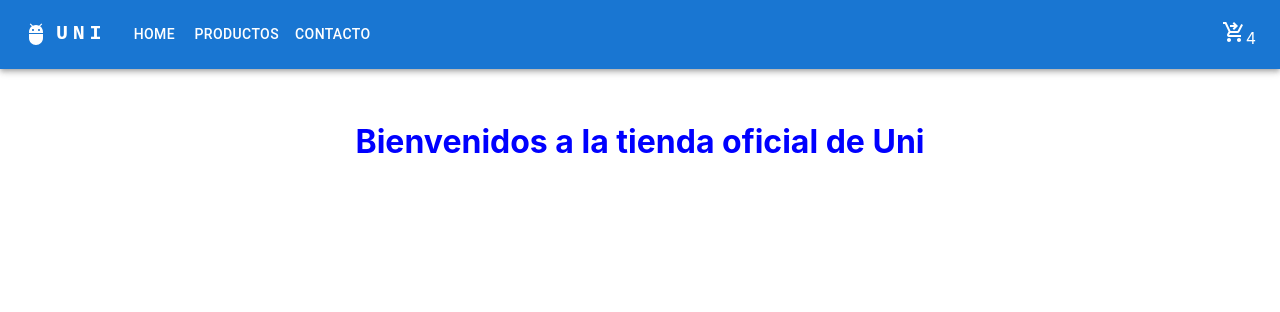
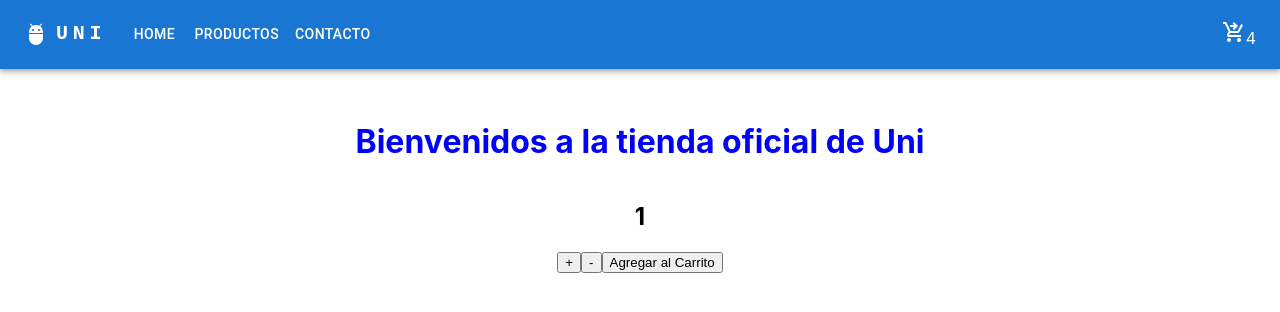
Before and after one commit to Lucasjv/clase-Vanini, a React (Create React App) app: page / in a window 1280 px wide. Shown: the top 312 px of the page. Built offline with nearby package versions, Linux system fonts and the light colour scheme; the HTML template or start-up script is replaced by a standard one.

Commit message:
Entrega Contador

```diff
--- a/src/App.css
+++ b/src/App.css
@@ -36,3 +36,10 @@
     transform: rotate(360deg);
   }
 }
+
+.Count {
+  display: flex;
+ justify-content: center;
+  align-items: center;
+  text-align: center;
+}
--- a/src/App.js
+++ b/src/App.js
@@ -1,13 +1,27 @@
 
 import './App.css';
+
 import ItemListContainer from './components/itemList/ItemListContainer';
 import MUNavBar from './components/MUNavBar';
+import ItemCount from './components/ItemCount';
+
+
 
 function App() {
+const onAdd = (count) => {
+
+  alert(`Agregaste ${count} productos al carrito`)
+}
+
+
+
   return (
     <>
    <MUNavBar/>
    <ItemListContainer greetings={"Bienvenidos a la tienda oficial de Uni"}/>
+   <div className='Count'>
+   <ItemCount initial = {1} max = {10} onAdd = {onAdd}/>
+   </div>
    </>
   );
 }
--- /dev/null
+++ b/src/components/ItemCount.jsx
@@ -0,0 +1,56 @@
+
+import React, { useState } from 'react'
+
+
+
+const ItemCount = ({initial, max, onAdd}) =>{
+
+
+
+  const [count, setCount] = useState(initial)
+
+
+
+const sumar = () =>{
+  if (count < max){
+
+
+  setCount(count + 1)
+}
+
+ else {
+  alert (`No puedes agregar mas productos a tu carrito`)
+}
+}
+
+const restar = () =>{
+
+
+  if (count > initial)
+  {
+  setCount(count - 1)
+
+  }
+  else{
+    alert (`No hay productos para sacar`)
+  }
+}
+
+
+
+
+    return (
+
+
+    <div>
+      <h2>{count}</h2>
+      <button onClick={sumar}>+</button>
+      <button onClick={restar}>-</button>
+      <button onClick={()=> onAdd(count)}>Agregar al Carrito</button>
+
+    </div>
+  )
+    }
+
+
+export default ItemCount
```
